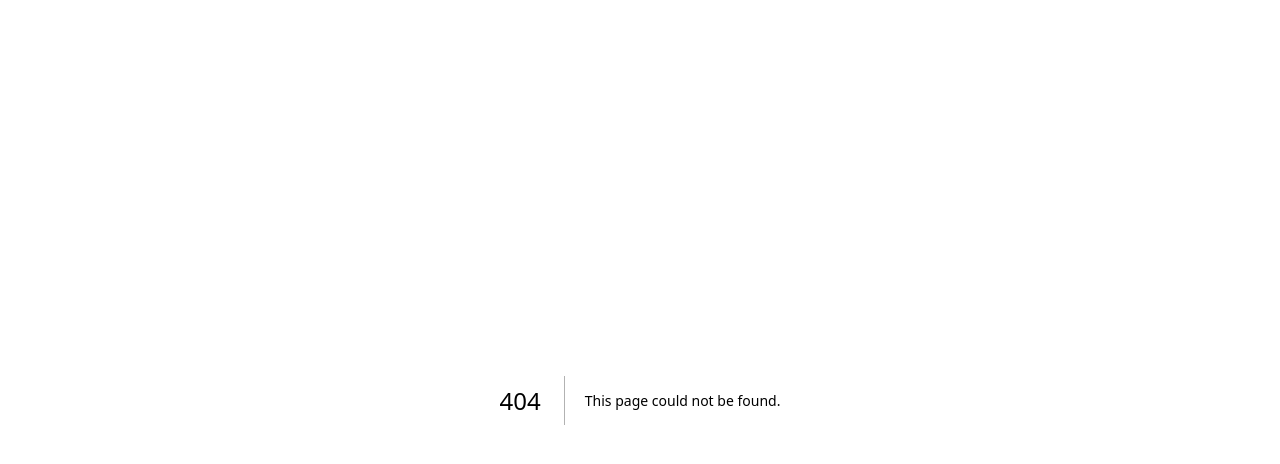
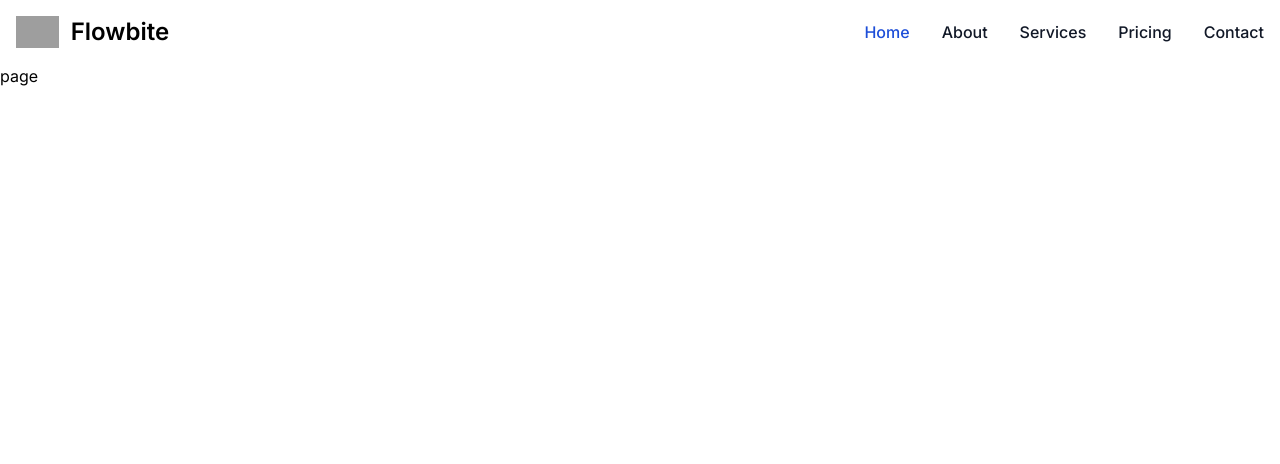
Before and after one commit to nihat417/seventysevensounds, a Next.js app: page /mainpage/info in a window 1280 px wide. Before the commit this address had no page. Shown: the top 464 px of the page. Built offline with nearby package versions, Linux system fonts and the light colour scheme; grey boxes are pictures that could not be loaded.

Commit message:
last save

```diff
--- a/package.json
+++ b/package.json
@@ -11,6 +11,8 @@
   "dependencies": {
     "@heroicons/react": "^2.1.3",
     "@reduxjs/toolkit": "^2.2.3",
+    "flowbite": "^2.3.0",
+    "flowbite-react": "^0.9.0",
     "next": "14.2.1",
     "react": "^18",
     "react-dom": "^18",
--- a/src/app/components/Header/HeaderNav.jsx
+++ b/src/app/components/Header/HeaderNav.jsx
@@ -1,20 +1,18 @@
 "use client"
 import React from 'react';
 
-
 const HeaderNav = () => {
-
   return  (
-    <nav id="mynav" className={`bg-white border-red-900 dark:bg-gray-900`}>
+      <nav className="bg-white border-gray-200 dark:bg-gray-900">
         <div className="max-w-screen-xl flex flex-wrap items-center justify-between mx-auto p-4">
-        <a className="flex items-center space-x-3 rtl:space-x-reverse">
-          <img src='../../../lib/images/logo77.png' className="h-8" alt="Logo" />
-          <span className="self-center text-2xl font-semibold whitespace-nowrap dark:text-white">logo</span>
+          <a href="https://flowbite.com/" className="flex items-center space-x-3 rtl:space-x-reverse">
+              <img src="https://flowbite.com/docs/images/logo.svg" className="h-8" alt="Flowbite Logo" />
+              <span className="self-center text-2xl font-semibold whitespace-nowrap dark:text-white">Flowbite</span>
           </a>
           <button data-collapse-toggle="navbar-default" type="button" className="inline-flex items-center p-2 w-10 h-10 justify-center text-sm text-gray-500 rounded-lg md:hidden hover:bg-gray-100 focus:outline-none focus:ring-2 focus:ring-gray-200 dark:text-gray-400 dark:hover:bg-gray-700 dark:focus:ring-gray-600" aria-controls="navbar-default" aria-expanded="false">
               <span className="sr-only">Open main menu</span>
               <svg className="w-5 h-5" aria-hidden="true" xmlns="http://www.w3.org/2000/svg" fill="none" viewBox="0 0 17 14">
-            <path stroke="currentColor" strokeLinecap="round" strokeLinejoin="round" strokeWidth="2" d="M1 1h15M1 7h15M1 13h15" />
+                  <path stroke="currentColor" strokeLinecap="round" strokeLinejoin="round" strokeWidth="2" d="M1 1h15M1 7h15M1 13h15"/>
               </svg>
           </button>
           <div className="hidden w-full md:block md:w-auto" id="navbar-default">
--- a/src/app/components/musicCard/MusicCard.jsx
+++ b/src/app/components/musicCard/MusicCard.jsx
@@ -1,21 +1,22 @@
 "use client"
 import React, { useEffect, useState,useRef  } from "react";
 
-const MusicCard = ({ music }) => {
+const MusicCard = ({ music, isSelected, onSelectMusic  }) => {
   const [isPlaying, setIsPlaying] = useState(false);
   const audioRef = useRef(null);
 
-    const handleTogglePlay = () => {
-      setIsPlaying(!isPlaying);
-    };
-
   useEffect(() => {
-      if (isPlaying) {
+      if (isSelected && isPlaying) {
           audioRef.current.play();
       } else {
           audioRef.current.pause();
       }
-    }, [isPlaying]);
+  }, [isSelected, isPlaying]);
+
+  const handleTogglePlay = () => {
+      setIsPlaying(!isPlaying);
+      onSelectMusic(isSelected ? null : music.title);
+  };
 
     return (
       <div key={music.trackId} className="bg-gradient-to-b from-blue-400 to-blue-200 dark:from-gray-800 dark:to-gray-700 border rounded-xl w-fit mx-auto flex flex-col justify-center gap-y-4">
@@ -23,8 +24,15 @@ const MusicCard = ({ music }) => {
           <img className="rounded-[calc(20px-12px)] rounded-b-none" src={music.imagePath} alt="Professional UI/UX Design Service" style={{ width: '250px', height: '250px', objectFit: 'cover' }} />
           <h2>{music.title}</h2>
           <p>{music.artistName}</p>
-          <button onClick={handleTogglePlay}>Toggle Play</button>
+          <div className="flex flex-row justify-around">
+            <div className="bg-white py-[10px] px-[20px] rounded-[15px]">
+              <button  onClick={handleTogglePlay}>{isPlaying ? "Pause" : "Play"}</button>
               <audio ref={audioRef} src={music.filePath} />
+            </div>
+            <div className="bg-white py-[10px] px-[20px] rounded-[15px]">
+              <button>Info</button>
+            </div>
+          </div>
         </div>
       </div>
     );
--- a/src/app/components/musicfooter/musicfooter.jsx
+++ b/src/app/components/musicfooter/musicfooter.jsx
@@ -4,10 +4,10 @@ import { FaPlayCircle } from "react-icons/fa";
 import { IoIosArrowDropleftCircle } from "react-icons/io";
 import { IoIosArrowDroprightCircle } from "react-icons/io";
 
-const Musicfooter = () => {
+const Musicfooter = ({selectMusicName}) => {
   return (
     <div className='bg-red-900 flex flex-col fixed bottom-0 left-0 w-full'>
-        <div className='flex justify-center py-2'><h4>Music Name</h4></div>
+        <div className='flex justify-center py-2'><h4>{selectMusicName}</h4></div>
         <div className='flex justify-between'>
             <div>time</div>
             <input type="range" name="range" className="w-[800px] h-1 bg-blue-100 appearance-none" />
--- a/src/app/mainpage/homepage/page.jsx
+++ b/src/app/mainpage/homepage/page.jsx
@@ -1,5 +1,5 @@
 "use client"
-import React, { useEffect  } from "react";
+import React, { useEffect, useState } from "react";
 import MusicCard from "@/app/components/musicCard/MusicCard";
 import Musicfooter from "@/app/components/musicfooter/musicfooter";
 import { useRouter } from 'next/navigation';
@@ -14,6 +14,11 @@ const homepage = () => {
     const isLoading = useSelector(selectMusicLoading);
     const error = useSelector(selectMusicError);
 
+    const [selectMusicName, setSelectMusicName] = useState("");
+
+    const handleMusic = (name)=>{
+      setSelectMusicName(name);
+    };
 
 
     useEffect(() => {
@@ -47,11 +52,11 @@ const homepage = () => {
         <div className="flex flex-col w-full max-w-screen-lg mx-auto">
           <div className="grid grid-cols-1 md:grid-cols-2 lg:grid-cols-3 gap-6 md:gap-10 py-6 md:py-12 lg:pb-8 lg:pt-10">
             {allMusics.map((music) => (
-              <MusicCard key={music.trackId} music={music} />
+              <MusicCard key={music.trackId} music={music} isSelected={selectMusicName === music.title} onSelectMusic={handleMusic}/>
             ))}
           </div>
         </div>
-        <Musicfooter/>
+        {/* <Musicfooter selectMusicName={selectMusicName}/> */}
       </main>
     );
   };
--- /dev/null
+++ b/src/app/mainpage/info/page.jsx
@@ -0,0 +1,9 @@
+import React from 'react'
+
+const musicinfo = () => {
+  return (
+    <div>page</div>
+  )
+}
+
+export default musicinfo;
```
Also changed, not shown: 1 other file (tests, documents, lock files or other folders). Lines whose indentation alone changed are shown as unchanged.
